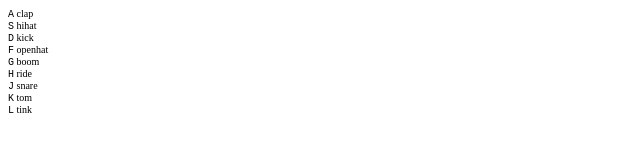
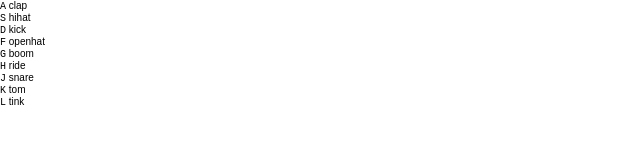
Before and after one commit to Veershah26/JsDrum, a plain HTML site: page index.html in a window 1280 px wide. Shown: the whole page, without its empty margins (0-640 px from the left). Drawn offline with Linux system fonts and the light colour scheme.

Commit message:
Update style.css

```diff
--- a/style.css
+++ b/style.css
@@ -3,3 +3,9 @@ html {
   background: url('./background.jpg') bottom center;
   background-size: cover;
 }
+
+body,html {
+  margin: 0;
+  padding: 0;
+  font-family: sans-serif;
+}
```
